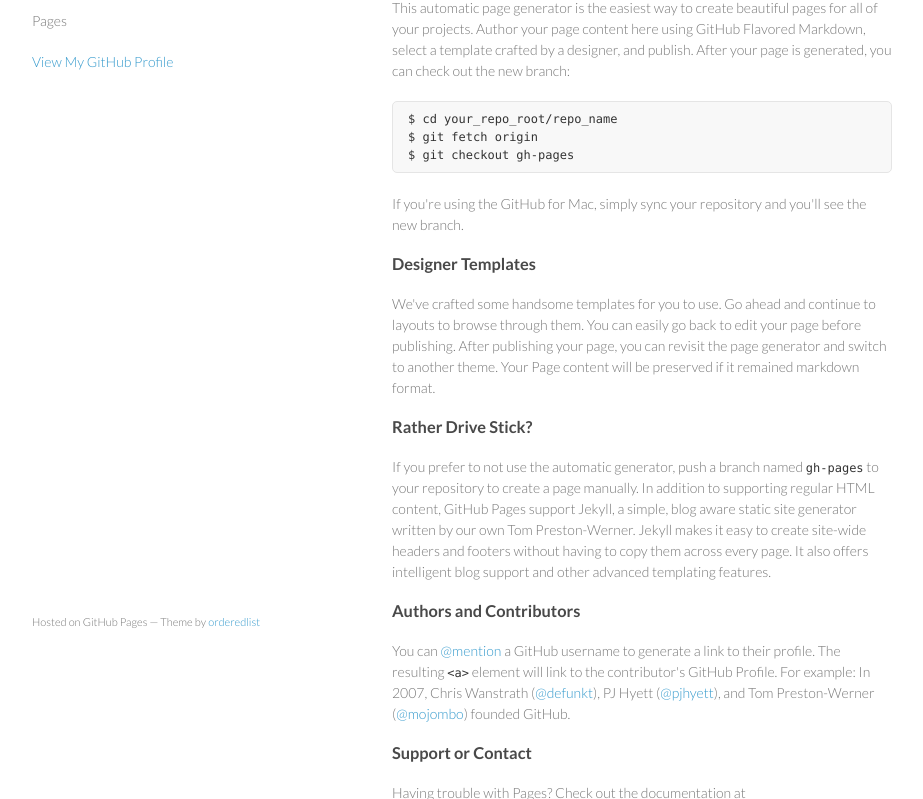
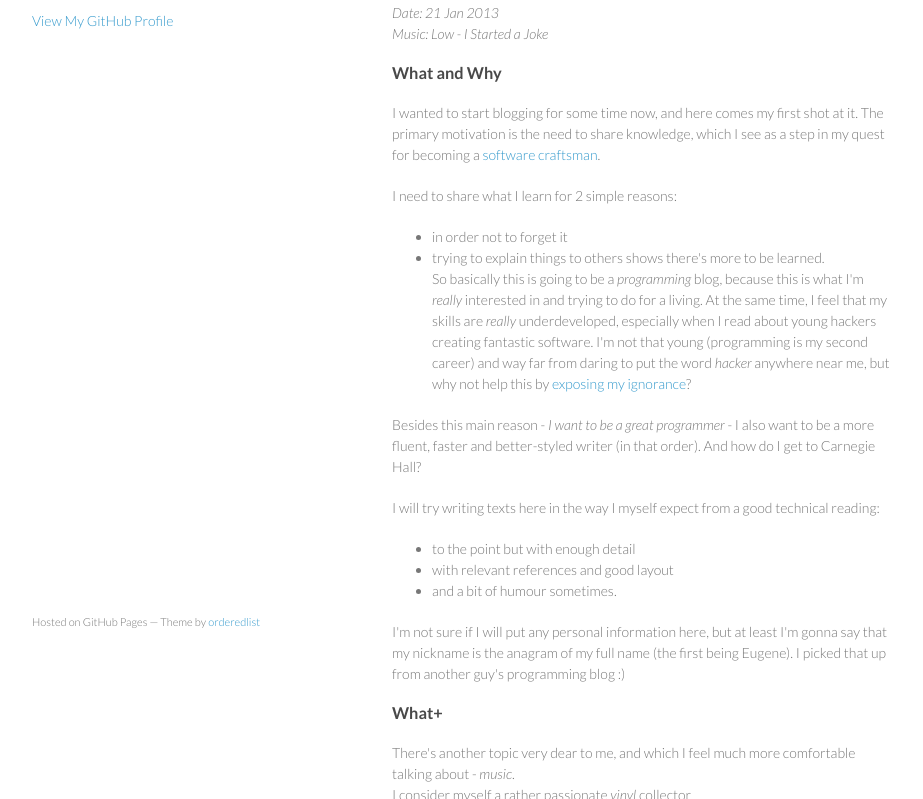
Before and after one commit to izimbra/izimbra.github.com, a plain HTML site: page index.html in a window 1280 px wide. Shown: the part 99-898 px from the top of the page, without its empty margins (178-1101 px from the left). Drawn offline with Linux system fonts and the light colour scheme.

Commit message:
Replace master branch with page content via GitHub

```diff
--- a/index.html
+++ b/index.html
@@ -3,7 +3,7 @@
   <head>
     <meta charset="utf-8">
     <meta http-equiv="X-UA-Compatible" content="chrome=1">
-    <title>Post 1 by izimbra</title>
+    <title>GreenhouseVeg by izimbra</title>
 
     <link rel="stylesheet" href="stylesheets/styles.css">
     <link rel="stylesheet" href="stylesheets/pygment_trac.css">
@@ -15,40 +15,44 @@
   <body>
     <div class="wrapper">
       <header>
-        <h1>Post 1</h1>
-        <p>Pages</p>
+        <h1>GreenhouseVeg</h1>
+        <p></p>
 
 
         <p class="view"><a href="https://github.com/izimbra">View My GitHub Profile</a></p>
 
       </header>
       <section>
-        <h3>Welcome to GitHub Pages.</h3>
+        <h2>I Started a Blog</h2>
 
-<p>This automatic page generator is the easiest way to create beautiful pages for all of your projects. Author your page content here using GitHub Flavored Markdown, select a template crafted by a designer, and publish. After your page is generated, you can check out the new branch:</p>
+<p><em>Date: 21 Jan 2013</em><br><em>Music: Low - I Started a Joke</em></p>
 
-<pre><code>$ cd your_repo_root/repo_name
-$ git fetch origin
-$ git checkout gh-pages
-</code></pre>
+<h3>What and Why</h3>
 
-<p>If you're using the GitHub for Mac, simply sync your repository and you'll see the new branch.</p>
+<p>I wanted to start blogging for some time now, and here comes my first shot at it. The primary motivation is the need to share knowledge, which I see as a step in my quest for becoming a <a href="http://manifesto.softwarecraftsmanship.org">software craftsman</a>.</p>
 
-<h3>Designer Templates</h3>
+<p>I need to share what I learn for 2 simple reasons:</p>
 
-<p>We've crafted some handsome templates for you to use. Go ahead and continue to layouts to browse through them. You can easily go back to edit your page before publishing. After publishing your page, you can revisit the page generator and switch to another theme. Your Page content will be preserved if it remained markdown format.</p>
+<ul>
+<li>in order not to forget it</li>
+<li>trying to explain things to others shows there's more to be learned.<br>
+So basically this is going to be a <em>programming</em> blog, because this is what I'm <em>really</em> interested in and trying to do for a living. At the same time, I feel that my skills are <em>really</em> underdeveloped, especially when I read about young hackers creating fantastic software. I'm not that young (programming is my second career) and way far from daring to put the word <em>hacker</em> anywhere near me, but why not help this by <a href="http://ofps.oreilly.com/titles/9780596518387/emptying_the_cup.html#expose_your_ignorance">exposing my ignorance</a>?</li>
+</ul><p>Besides this main reason - <em>I want to be a great programmer</em> - I also want to be a more fluent, faster and better-styled writer (in that order). And how do I get to Carnegie Hall?</p>
 
-<h3>Rather Drive Stick?</h3>
+<p>I will try writing texts here in the way I myself expect from a good technical reading:</p>
 
-<p>If you prefer to not use the automatic generator, push a branch named <code>gh-pages</code> to your repository to create a page manually. In addition to supporting regular HTML content, GitHub Pages support Jekyll, a simple, blog aware static site generator written by our own Tom Preston-Werner. Jekyll makes it easy to create site-wide headers and footers without having to copy them across every page. It also offers intelligent blog support and other advanced templating features.</p>
+<ul>
+<li>to the point but with enough detail</li>
+<li>with relevant references and good layout</li>
+<li>and a bit of humour sometimes.</li>
+</ul><p>I'm not sure if I will put any personal information here, but at least I'm gonna say that my nickname is the anagram of my full name (the first being Eugene). I picked that up from another guy's programming blog :)</p>
 
-<h3>Authors and Contributors</h3>
+<h3>What+</h3>
 
-<p>You can <a href="https://github.com/blog/821" class="user-mention">@mention</a> a GitHub username to generate a link to their profile. The resulting <code>&lt;a&gt;</code> element will link to the contributor's GitHub Profile. For example: In 2007, Chris Wanstrath (<a href="https://github.com/defunkt" class="user-mention">@defunkt</a>), PJ Hyett (<a href="https://github.com/pjhyett" class="user-mention">@pjhyett</a>), and Tom Preston-Werner (<a href="https://github.com/mojombo" class="user-mention">@mojombo</a>) founded GitHub.</p>
+<p>There's another topic very dear to me, and which I feel much more comfortable talking about - <em>music</em>.<br>
+I consider myself a rather passionate <em>vinyl</em> collector</p>
 
-<h3>Support or Contact</h3>
-
-<p>Having trouble with Pages? Check out the documentation at <a href="http://help.github.com/pages">http://help.github.com/pages</a> or contact <a href="mailto:support@github.com">support@github.com</a> and we’ll help you sort it out.</p>
+<h3>How</h3>
       </section>
       <footer>
         <p><small>Hosted on GitHub Pages &mdash; Theme by <a href="https://github.com/orderedlist">orderedlist</a></small></p>
```
Also changed, not shown: params.json (+1 -1 lines).
